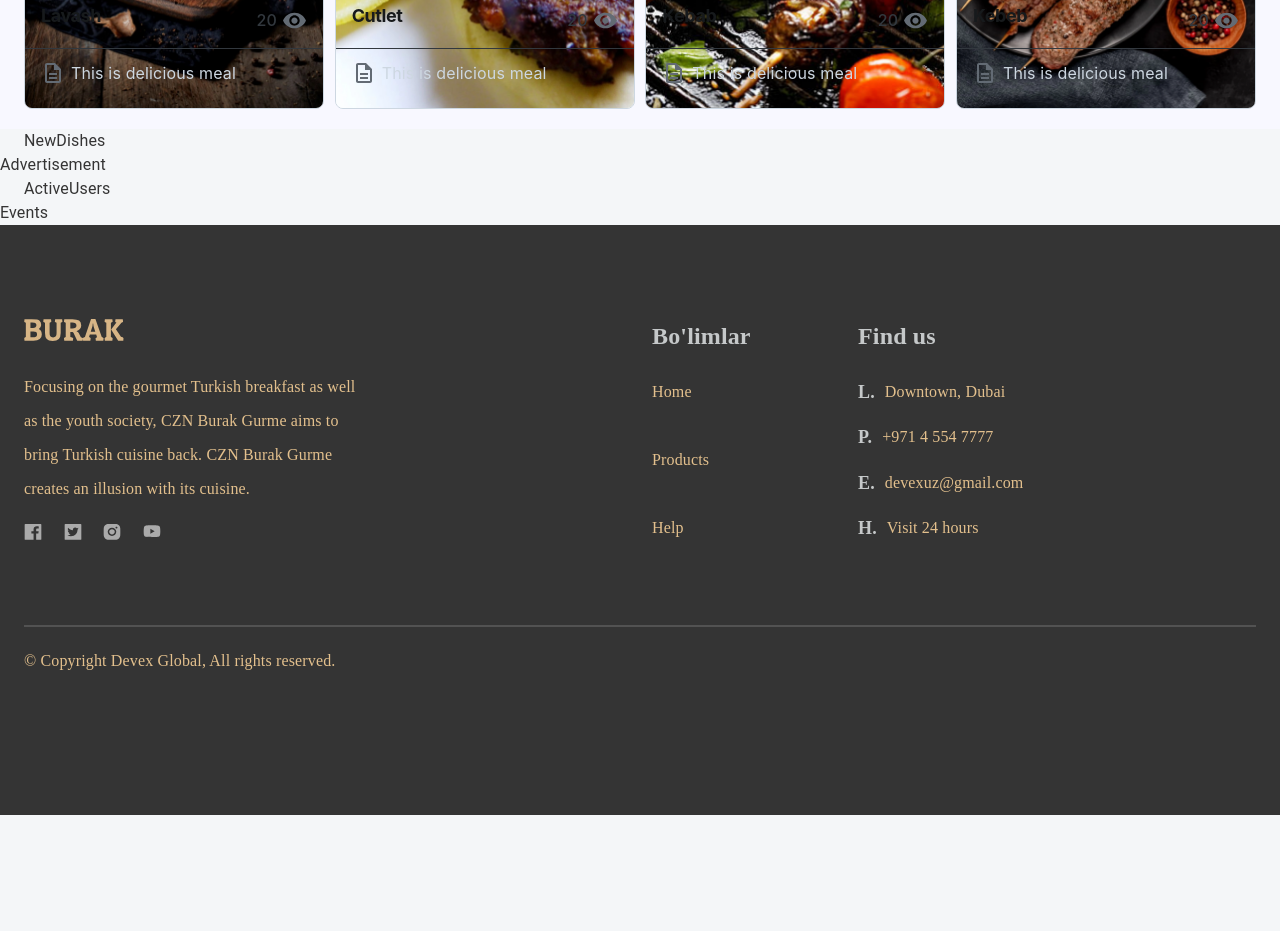
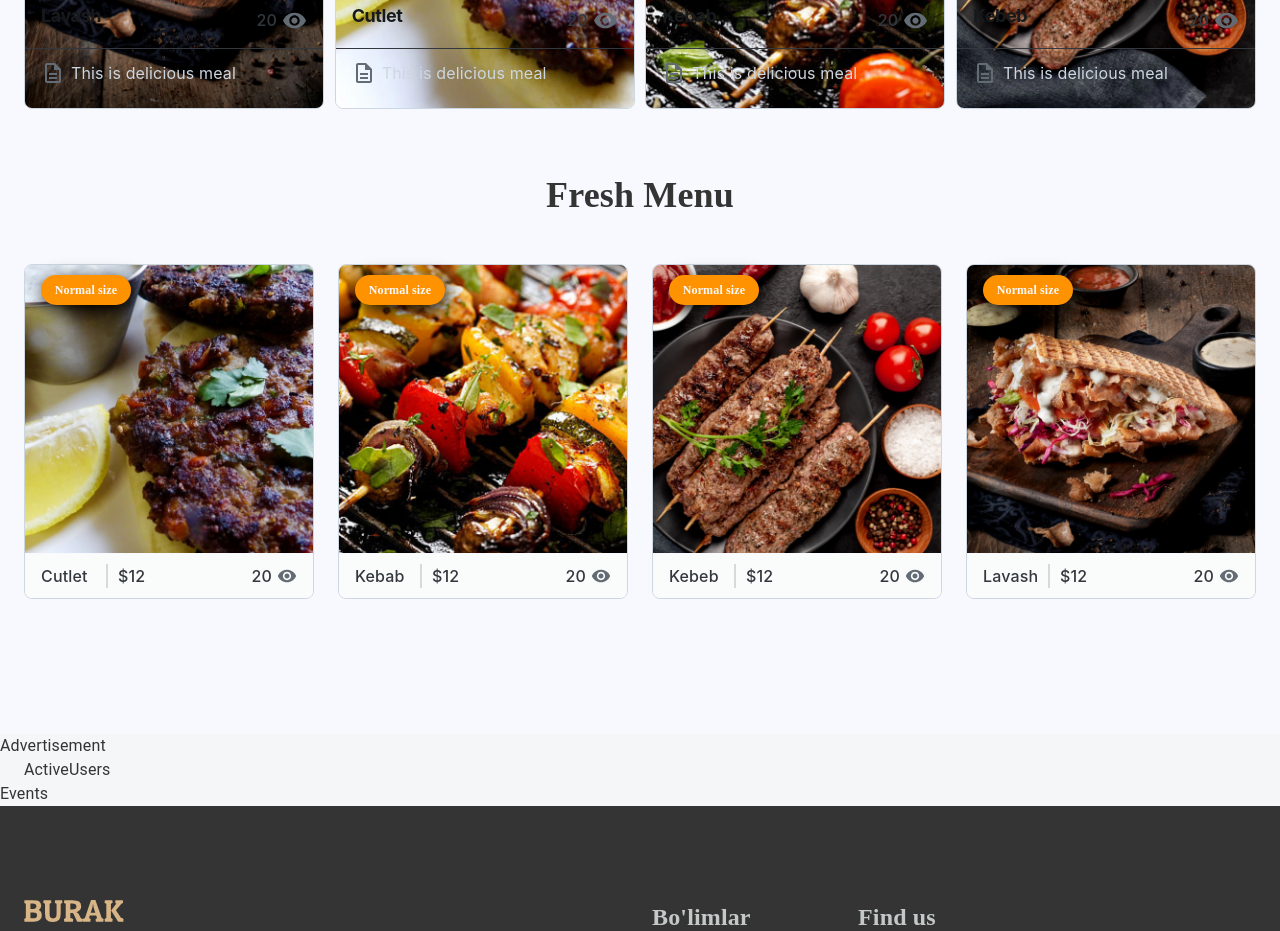
Before and after one commit to Nazirjon0125/pet-shop-react, a React (Create React App) app: page / in a window 1280 px wide. Shown: the part 1460-2391 px from the top of the page. Before the commit the page ends 2275 px from the top, so only its background shows below. Built offline with nearby package versions, Linux system fonts and the light colour scheme.

Commit message:
feat: develop newDishes sectional component

```diff
--- a/src/app/screens/homePage/NewDishes.tsx
+++ b/src/app/screens/homePage/NewDishes.tsx
@@ -1,10 +1,68 @@
 import React from "react";
-import { Container } from "@mui/material";
+import { Box, Container, Stack } from "@mui/material";
+import AspectRatio from "@mui/joy/AspectRatio";
+import Card from "@mui/joy/Card";
+import CardOverflow from "@mui/joy/CardOverflow";
+import Typography from "@mui/joy/Typography";
+import { CssVarsProvider } from "@mui/joy/styles";
+import VisibilityIcon from "@mui/icons-material/Visibility";
+import Divider from "../../components/divider";
+
+const newDishes = [
+  { productName: "Cutlet", imagePath: "/img/cutlet.webp" },
+  { productName: "Kebab", imagePath: "/img/kebab.webp" },
+  { productName: "Kebeb", imagePath: "/img/kebab-fresh.webp" },
+  { productName: "Lavash", imagePath: "/img/lavash.webp" },
+];
 
 export default function NewDishes() {
   return (
-    <div className={"homepage"}>
-      <Container>NewDishes</Container>
+    <div className={"new-products-frame"}>
+      <Container>
+        <Stack className="main">
+          <Box className="category-title">Fresh Menu</Box>
+          <Stack className="card-frame">
+            <CssVarsProvider>
+              {newDishes.length !== 0 ? (
+                newDishes.map((ele, index) => {
+                  return (
+                    <Card key={index} variant="outlined" className={"card"}>
+                      <CardOverflow>
+                        <div className="product-sale">Normal size</div>
+                        <AspectRatio ratio="1">
+                          <img src={ele.imagePath} alt="" />
+                        </AspectRatio>
+                      </CardOverflow>
+
+                      <CardOverflow variant="soft" className="product-detail">
+                        <Stack className="info">
+                          <Stack flexDirection={"row"}>
+                            <Typography className="titel">
+                              {ele.productName}
+                            </Typography>
+                            <Divider width="2" height="24" bg="#d9d9d9" />
+                            <Typography className={"price"}>$12</Typography>
+                          </Stack>
+                          <Stack>
+                            <Typography className="views">
+                              20
+                              <VisibilityIcon
+                                sx={{ fontSize: 20, marginLeft: "5px" }}
+                              />
+                            </Typography>
+                          </Stack>
+                        </Stack>
+                      </CardOverflow>
+                    </Card>
+                  );
+                })
+              ) : (
+                <Box className="no-data">New products are not availabale!</Box>
+              )}
+            </CssVarsProvider>
+          </Stack>
+        </Stack>
+      </Container>
     </div>
   );
 }
--- a/src/app/screens/homePage/PopularDishes.tsx
+++ b/src/app/screens/homePage/PopularDishes.tsx
@@ -23,7 +23,8 @@ export default function PopularDishes() {
         <Stack className="popular-section">
           <Box className="category-title">Popular Dishes</Box>
           <Stack className="card-frame">
-            {list.map((ele, index) => {
+            {list.length !== 0 ? (
+              list.map((ele, index) => {
                 return (
                   <CssVarsProvider key={index}>
                     <Card className={"card"}>
@@ -79,7 +80,12 @@ export default function PopularDishes() {
                     </Card>
                   </CssVarsProvider>
                 );
-            })}
+              })
+            ) : (
+              <Box className="no-data">
+                Popular products are not availabale!
+              </Box>
+            )}
           </Stack>
         </Stack>
       </Container>
--- a/src/css/home.css
+++ b/src/css/home.css
@@ -93,3 +93,152 @@
   background: linear-gradient(to top, rgba(0, 0, 0.4), rgba(0, 0, 0) 200px),
     linear-gradient(to top, rgba(0, 0, 0.8) rgba(0, 0, 0) 300px);
 }
+
+.homepage .popular-dishes-frame .no-data {
+  width: 100%;
+  height: 300px;
+  display: flex;
+  justify-content: center;
+  align-items: center;
+  text-transform: capitalize;
+  font-family: "Poppins";
+  font-style: normal;
+  font-weight: 400;
+  font-size: 30px;
+  line-height: 34px;
+  color: #e3c08d;
+}
+
+/* NEWDISHES */
+
+.homepage .new-products-frame {
+  width: 100%;
+  height: 605px;
+  background: #f8f8ff;
+  display: flex;
+}
+
+.homepage .main {
+  margin-top: 45px;
+  display: flex;
+  flex-direction: column;
+  align-items: center;
+}
+
+.homepage .new-products-frame .category-title {
+  font-family: "Dancing Script";
+  font-style: normal;
+  font-weight: 700;
+  font-size: 36px;
+  line-height: 43px;
+}
+
+.homepage .new-products-frame .main .card-frame {
+  width: 100%;
+  margin: 47px 2px 2px 2px;
+  flex-direction: row;
+  justify-content: space-between;
+}
+
+.homepage .new-products-frame .main .card {
+  width: 290px;
+  height: 335px;
+  cursor: pointer;
+}
+
+.homepage .new-products-frame .product-sale {
+  position: absolute;
+  margin-top: 10px;
+  z-index: 100;
+  width: 90px;
+  height: 30px;
+  display: flex;
+  align-items: center;
+  justify-content: center;
+  background: #ff9200;
+  box-shadow: 4px 6px 20px rgba(0, 0, 0.1);
+  border-radius: 25px;
+  font-family: "Poppins";
+  font-style: normal;
+  font-weight: 600;
+  font-size: 12px;
+  line-height: 21px;
+  color: #f8f8ff;
+}
+
+.homepage .new-products-frame .product-detail {
+  width: auto;
+  height: 49%;
+  display: flex;
+  justify-content: center;
+  margin-top: -12px;
+  border-top: 1px solid;
+  border-color: #f8f8ff;
+  background-color: #fafbfb;
+}
+
+.homepage .new-products-frame .product-detail .info {
+  width: 100%;
+  display: flex;
+  flex-direction: row;
+  justify-content: space-between;
+  align-items: center;
+}
+
+.homepage .new-products-frame .product-detail .titel {
+  width: 65px;
+  font-weight: 500;
+}
+
+.homepage .new-products-frame .product-detail .price {
+  margin-left: 10px;
+  width: 20px;
+  font-weight: 500;
+}
+
+.homepage .new-products-frame .product-detail .divider {
+  margin: 0 10px 0 10px;
+  width: 2px;
+  background-color: #d9d9d9;
+}
+
+.homepage .new-products-frame .product-detail .views {
+  display: flex;
+  align-items: center;
+  font-weight: 500;
+}
+
+.homepage .new-products-frame .no-data {
+  width: 100%;
+  height: 300px;
+  display: flex;
+  justify-content: center;
+  align-items: center;
+  text-transform: capitalize;
+  font-family: "Poppins";
+  font-style: normal;
+  font-weight: 400;
+  font-size: 30px;
+  line-height: 34px;
+  color: #e3c08d;
+}
+
+/* ADVERTISEMENT */
+
+.homepage .ads-restaurant-frame {
+  width: 100%;
+  height: 693px;
+  display: flex;
+  overflow: hidden;
+  transform: perspective(0px);
+  box-shadow: -3px 0px 20px 14px #34343480;
+}
+
+.homepage .ads-restaurant-frame .ads-video {
+  width: 100%;
+  background: #0c0e12;
+  display: flex;
+  box-shadow: 0px -8px 90px rgba(215 215 255);
+  transform: scale(1.5);
+  overflow: hidden;
+}
```
Lines whose indentation alone changed are shown as unchanged.
